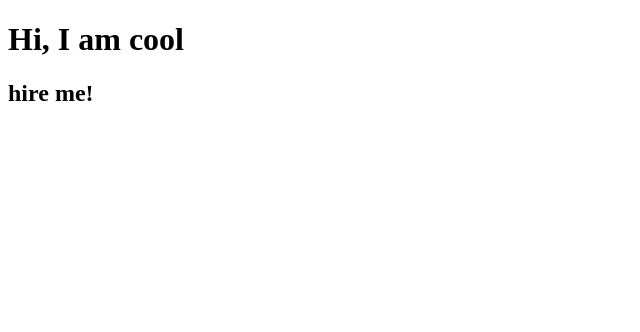
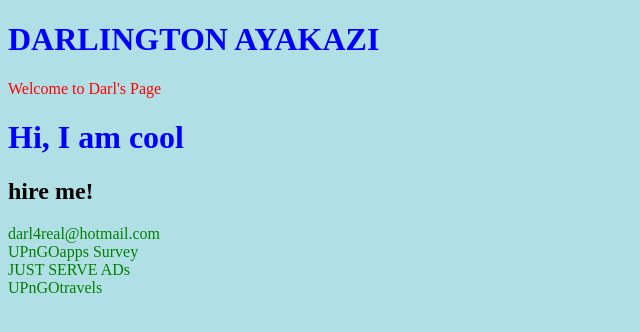
Before and after one commit to darl4real/DarlAyakazi.github.io, a plain HTML site: page index.html in a window 1280 px wide. Shown: the whole page, without its empty margins (0-640 px from the left). Drawn offline with Linux system fonts and the light colour scheme.

Commit message:
index changed

```diff
--- a/index.html
+++ b/index.html
@@ -5,12 +5,68 @@
   <meta charset="UTF-8">
   <meta name="viewport" content="width=device-width, initial-scale=1.0">
   <meta http-equiv="X-UA-Compatible" content="ie=edge">
-  <title>Document</title>
+  <title>DarlAyakazi</title>
+  <style>
+body {background-color: powderblue;}
+h1   {color: blue;}
+p    {color: red;}
+</style>
 </head>
 
 <body>
+  <h1>DARLINGTON AYAKAZI</h1>
+<P>Welcome to Darl's Page</P>
   <h1>Hi, I am cool</h1>
   <h2> hire me!</h2>
+  <p2>
+<style>
+a:link {
+    color: green;
+    background-color: transparent;
+    text-decoration: none;
+}
+
+a:visited {
+    color: orange;
+    background-color: transparent;
+    text-decoration: none;
+}
+
+a:hover {
+    color: red;
+    background-color: transparent;
+    text-decoration: underline;
+}
+
+a:active {
+    color: yellow;
+    background-color: transparent;
+    text-decoration: underline;
+}
+</style>
+<div>
+<a href="darl4real@hotmail.com">
+	darl4real@hotmail.com
+</a>
+</div>
+<div>
+<a href="http://www.upngoapps.com/">
+   	UPnGOapps Survey
+</a>
+</div>
+<div>
+<a href="http://www.justserveads.upngoapps.com/">
+   	JUST SERVE ADs
+</div>
+</a>
+<div>
+<a href="http://www.upngotravels.com/">
+  	 UPnGOtravels
+</div>
+</a>
+<p2>
+</body>
+</html>
 </body>
 
 </html>
```
